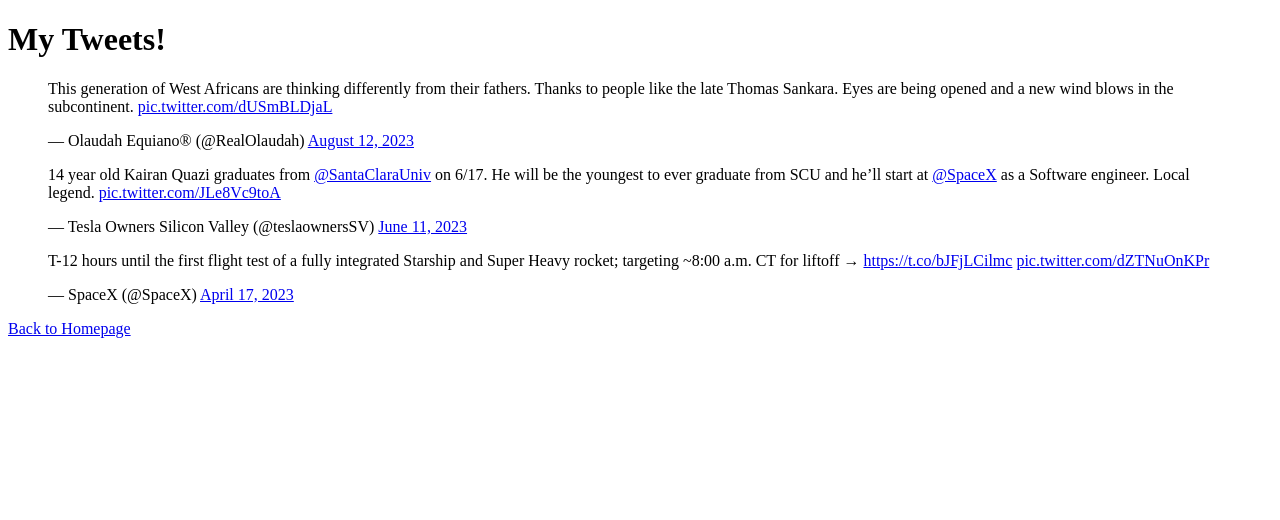
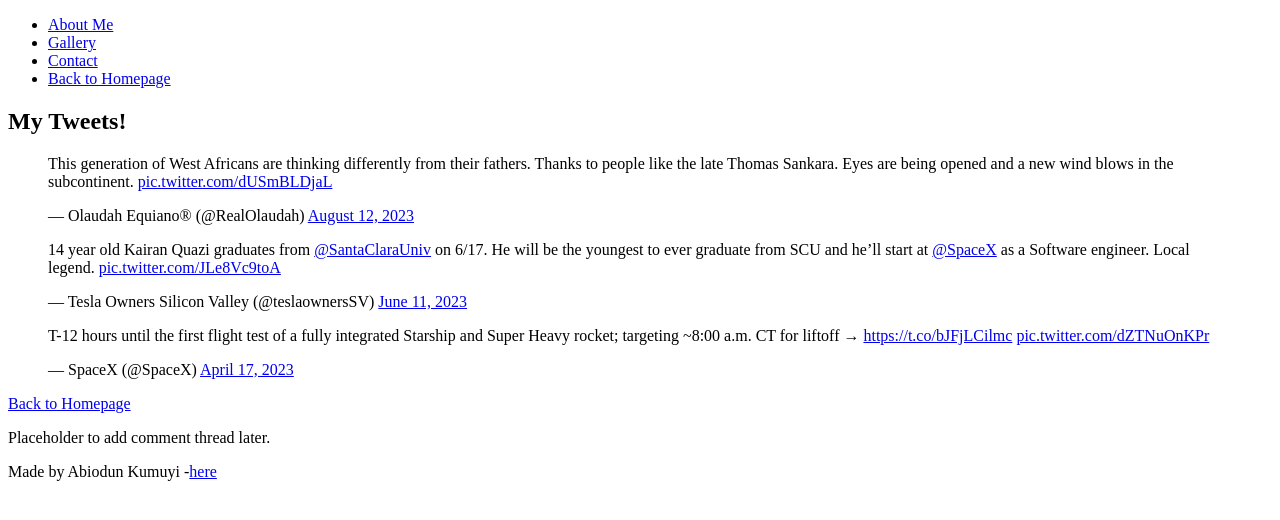
Before and after one commit to akumuyi/alu-web-development1, a plain HTML site: page html_basic/tweets.html in a window 1280 px wide. Drawn offline with Linux system fonts and the light colour scheme.

Commit message:
Make a cool website

```diff
--- a/html_basic/tweets.html
+++ b/html_basic/tweets.html
@@ -1,20 +1,46 @@
 <!DOCTYPE html>
 <html lang="en">
-  <head>
+<head>
     <meta charset="utf-8">
     <title>My Tweets!</title>
-  </head>
-  <body>
-    <h1>My Tweets!</h1>
+</head>
+<body>
+    <header>
+        <nav>
+            <ul>
+                <li><a href="#about">About Me</a></li>
+                <li><a href="#gallery">Gallery</a></li>
+                <li><a href="#contact">Contact</a></li>
+                <li><a href="index.html">Back to Homepage</a></li> <!-- Added link to index.html -->
+            </ul>
+        </nav>
+    </header>
 
-	<blockquote class="twitter-tweet"><p lang="en" dir="ltr">This generation of West Africans are thinking differently from their fathers. Thanks to people like the late Thomas Sankara. Eyes are being opened and a new wind blows in the subcontinent. <a href="https://t.co/dUSmBLDjaL">pic.twitter.com/dUSmBLDjaL</a></p>&mdash; Olaudah Equiano® (@RealOlaudah) <a href="https://twitter.com/RealOlaudah/status/1690265897192108032?ref_src=twsrc%5Etfw">August 12, 2023</a></blockquote> <script async src="https://platform.twitter.com/widgets.js" charset="utf-8"></script>
+    <main>
+        <article>
+            <h1>My Tweets!</h1>
+
+            <!-- Embed tweets -->
+            <blockquote class="twitter-tweet"><p lang="en" dir="ltr">This generation of West Africans are thinking differently from their fathers. Thanks to people like the late Thomas Sankara. Eyes are being opened and a new wind blows in the subcontinent. <a href="https://t.co/dUSmBLDjaL">pic.twitter.com/dUSmBLDjaL</a></p>&mdash; Olaudah Equiano® (@RealOlaudah) <a href="https://twitter.com/RealOlaudah/status/1690265897192108032?ref_src=twsrc%5Etfw">August 12, 2023</a></blockquote>
+
+			<blockquote class="twitter-tweet"><p lang="en" dir="ltr">14 year old Kairan Quazi graduates from <a href="https://twitter.com/SantaClaraUniv?ref_src=twsrc%5Etfw">@SantaClaraUniv</a> on 6/17. He will be the youngest to ever graduate from SCU and he’ll start at <a href="https://twitter.com/SpaceX?ref_src=twsrc%5Etfw">@SpaceX</a> as a Software engineer. Local legend. <a href="https://t.co/JLe8Vc9toA">pic.twitter.com/JLe8Vc9toA</a></p>&mdash; Tesla Owners Silicon Valley (@teslaownersSV) <a href="https://twitter.com/teslaownersSV/status/1667736039715385344?ref_src=twsrc%5Etfw">June 11, 2023</a></blockquote>
+
+			<script async src="https://platform.twitter.com/widgets.js" charset="utf-8"></script>
+
+			<blockquote class="twitter-tweet"><p lang="en" dir="ltr">T-12 hours until the first flight test of a fully integrated Starship and Super Heavy rocket; targeting ~8:00 a.m. CT for liftoff → <a href="https://t.co/bJFjLCilmc">https://t.co/bJFjLCilmc</a> <a href="https://t.co/dZTNuOnKPr">pic.twitter.com/dZTNuOnKPr</a></p>&mdash; SpaceX (@SpaceX) <a href="https://twitter.com/SpaceX/status/1647767704177192961?ref_src=twsrc%5Etfw">April 17, 2023</a></blockquote>
 
 
-	<blockquote class="twitter-tweet"><p lang="en" dir="ltr">14 year old Kairan Quazi graduates from <a href="https://twitter.com/SantaClaraUniv?ref_src=twsrc%5Etfw">@SantaClaraUniv</a> on 6/17. He will be the youngest to ever graduate from SCU and he’ll start at <a href="https://twitter.com/SpaceX?ref_src=twsrc%5Etfw">@SpaceX</a> as a Software engineer. Local legend. <a href="https://t.co/JLe8Vc9toA">pic.twitter.com/JLe8Vc9toA</a></p>&mdash; Tesla Owners Silicon Valley (@teslaownersSV) <a href="https://twitter.com/teslaownersSV/status/1667736039715385344?ref_src=twsrc%5Etfw">June 11, 2023</a></blockquote> <script async src="https://platform.twitter.com/widgets.js" charset="utf-8"></script>
 
+            <p><a href="index.html">Back to Homepage</a></p>
+        </article>
 
-	<blockquote class="twitter-tweet"><p lang="en" dir="ltr">T-12 hours until the first flight test of a fully integrated Starship and Super Heavy rocket; targeting ~8:00 a.m. CT for liftoff → <a href="https://t.co/bJFjLCilmc">https://t.co/bJFjLCilmc</a> <a href="https://t.co/dZTNuOnKPr">pic.twitter.com/dZTNuOnKPr</a></p>&mdash; SpaceX (@SpaceX) <a href="https://twitter.com/SpaceX/status/1647767704177192961?ref_src=twsrc%5Etfw">April 17, 2023</a></blockquote> <script async src="https://platform.twitter.com/widgets.js" charset="utf-8"></script>
+        <aside>
+            <p>Placeholder to add comment thread later.</p>
+        </aside>
+    </main>
 
-    <p><a href="index.html">Back to Homepage</a></p>
-  </body>
+    <footer>
+        <p>Made by Abiodun Kumuyi -<a href="https://github.com/akumuyi/alu-web-development.git" target="_blank">here</a></p>
+    </footer>
+</body>
 </html>
```
